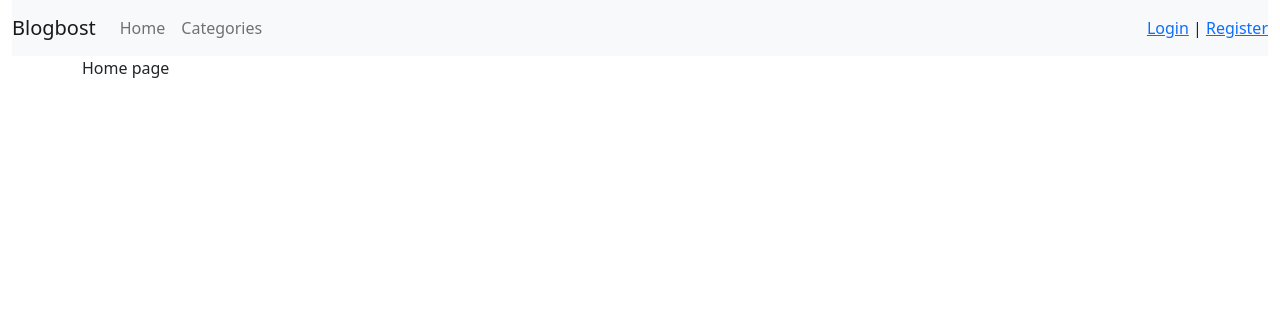
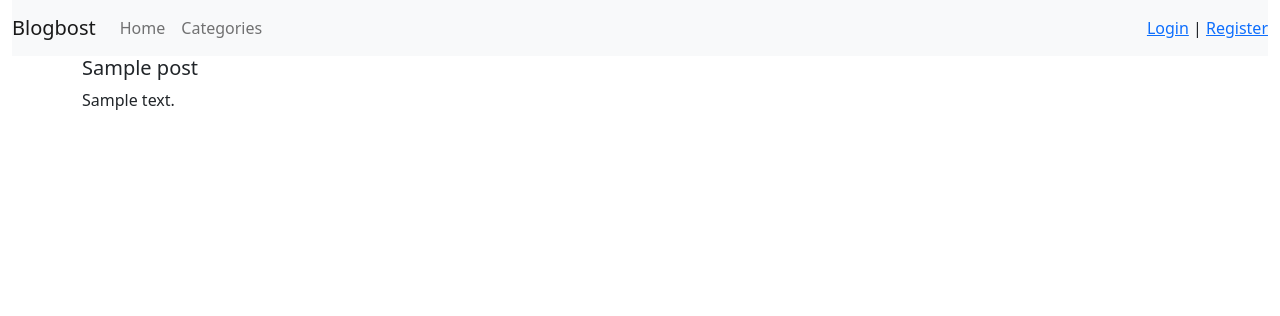
Before and after one commit to shehab0717/django-blog, a Django app: page / in a window 1280 px wide. Shown: the top 316 px of the page. Run offline with Django 4.2, Linux system fonts and the light colour scheme; tables that the repository leaves empty hold one stand-in row (values such as "Sample post").

Commit message:
list posts in the home page

```diff
--- a/Blog/main/templates/home.html
+++ b/Blog/main/templates/home.html
@@ -2,4 +2,9 @@
 
 {% block title %}Blog - Home{% endblock title %}
 
-{% block content %}Home page{% endblock content %}
+{% block content %}
+{% for post in posts %}
+<h5>{{post.title}}</h5>
+<p>{{post.content}}</p>
+{% endfor %}
+{% endblock content %}
--- a/Blog/main/views.py
+++ b/Blog/main/views.py
@@ -1,5 +1,6 @@
 from django.shortcuts import render, redirect
 from .forms import RegisterForm
+from post.models import Post
 
 def _register_post(request):
     form = RegisterForm(request.POST)
@@ -21,4 +22,5 @@ def register_view(request):
 
 
 def home_view(request):
-    return render(request, 'home.html')
+    posts = Post.get_all()
+    return render(request, 'home.html', {'posts': posts})
```
